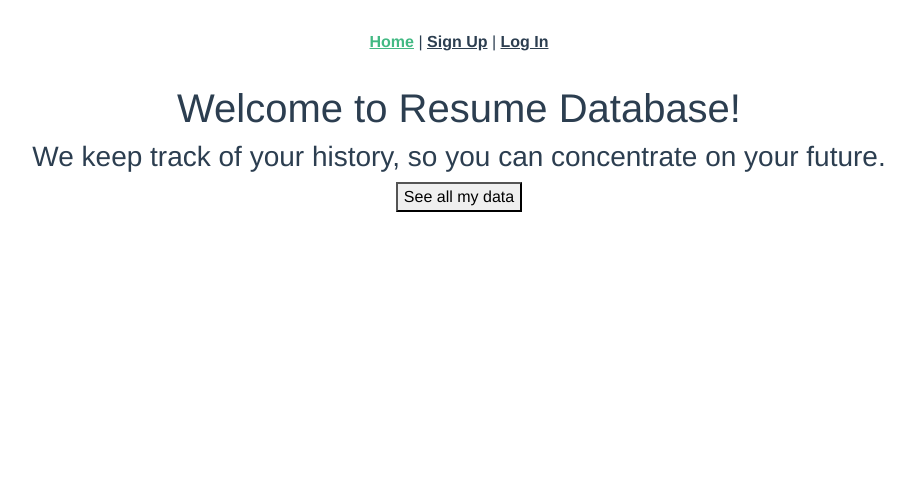
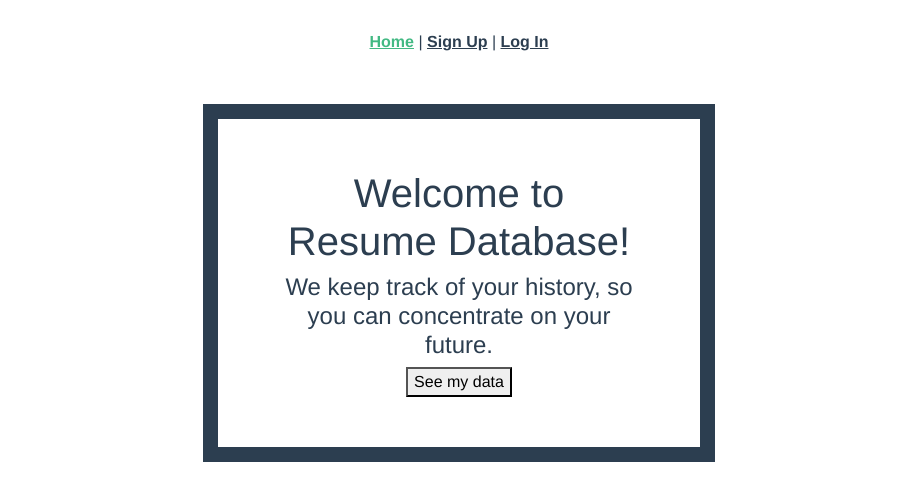
Before and after one commit to SamSharff/resume-frontend, a Vue app: page / in a window 1280 px wide. Shown: the top 500 px of the page, without its empty margins (181-1096 px from the left). Built offline with nearby package versions, Linux system fonts and the light colour scheme.

Commit message:
adds box to home page

```diff
--- a/src/views/HomeView.vue
+++ b/src/views/HomeView.vue
@@ -12,10 +12,32 @@ export default {
 <template>
   <!-- Experiences Index -->
   <div class="home">
-    <h1>Welcome to Resume Database!</h1>
-    <h3>We keep track of your history, so you can concentrate on your future.</h3>
-    <div class="route-to-user-index-button">
-      <button @click="$router.push('/resumes/')">See all my data</button>
+    <div class="container">
+      <h1>Welcome to Resume Database!</h1>
+      <h4>We keep track of your history, so you can concentrate on your future.</h4>
+      <div class="route-to-user-index-button">
+        <button @click="$router.push('/resumes/')">See my data</button>
+      </div>
     </div>
   </div>
 </template>
+
+<style>
+/* .home {
+  text-align: center;
+  border: 3px solid;
+  padding: 50px;
+  border-color: #2c3e50;
+} */
+.home {
+  text-align: center;
+  width: 300px;
+  border: 15px solid #2c3e50;
+  padding: 50px;
+  margin: 20px;
+  display: block;
+  margin-left: auto;
+  margin-right: auto;
+  width: 40%;
+}
+</style>
--- a/src/views/IndexResume.vue
+++ b/src/views/IndexResume.vue
@@ -34,7 +34,28 @@ export default {
       });
     },
     onTestSaveFile() {
-      var blob = new Blob([this.experiences[0].description], { type: "text/plain;charset=utf-8" });
+      var output = "";
+
+      this.experiences.forEach((experience) => {
+        if (experience.checked) {
+          console.log("this experience is checked, hooray!", experience);
+          output.concat("", experience);
+        }
+      });
+      var blob = new Blob(
+        [
+          output,
+          // [this.experiences[0].category],
+          // [this.experiences[0].title],
+          // [this.experiences[0].description],
+          // [this.experiences[0].dates],
+          // [this.experiences[0].location],
+          // [this.experiences[0].misc],
+        ],
+        {
+          type: "text/plain;charset=utf-8",
+        }
+      );
       FileSaver.saveAs(blob, "hello world.txt");
     },
   },
@@ -58,49 +79,9 @@ export default {
       <button @click="$router.push('/trainings/new')">Create New Training</button>
       <!-- CREATE NEW TRAINING BUTTON -->
 
-      <!-- INDEX EXPERIENCES -->
-      <!-- CHECKBOXES EXPERIENCES -->
-
-      <!-- <div v-for="experience in experiences" v-bind:key="experience.id">
-        <h1>{{ experience.category }}</h1>
-        <h3>Title: {{ experience.title }}</h3>
-        <h4>Description: {{ experience.description }}</h4>
-        <h4>Tags: {{ experience.misc }}</h4>
-        <a v-bind:href="`/resumes/${experience.id}`">More info</a>
-        || -->
-
-      <!-- <input
-          class="text-justify form-check-input"
-          v-model="experience.checked"
-          type="checkbox"
-          value="Experience"
-          id="flexCheckDefault"
-        />
-        <label class="form-check-label" for="flexCheckDefault">Export</label> -->
-
       <br />
       <br />
-      <!-- </div> -->
 
-      <!-- INDEX TRAININGS -->
-      <!-- CHECKBOXES TRAININGS -->
-
-      <!-- <div v-for="training in trainings" v-bind:key="training.id">
-        <h1>{{ training.category }}</h1>
-        <h4>Degree or Certification: {{ training.degree_or_cert }}</h4>
-        <h4>Tags: {{ training.misc }}</h4>
-        <a v-bind:href="`/trainings/${training.id}`">More info</a>
-        <input
-          class="text-justify form-check-input"
-          v-model="training.checked"
-          type="checkbox"
-          value="Training"
-          id="flexCheckDefault"
-        />
-        <label class="form-check-label" for="flexCheckDefault">Export</label>
-        <br />
-        <br />
-      </div> -->
       <!-- EXPERIENCE TABLE -->
       <h3>Experience (Jobs, Skills, and Volunteer Work)</h3>
       <div class="container">
```
